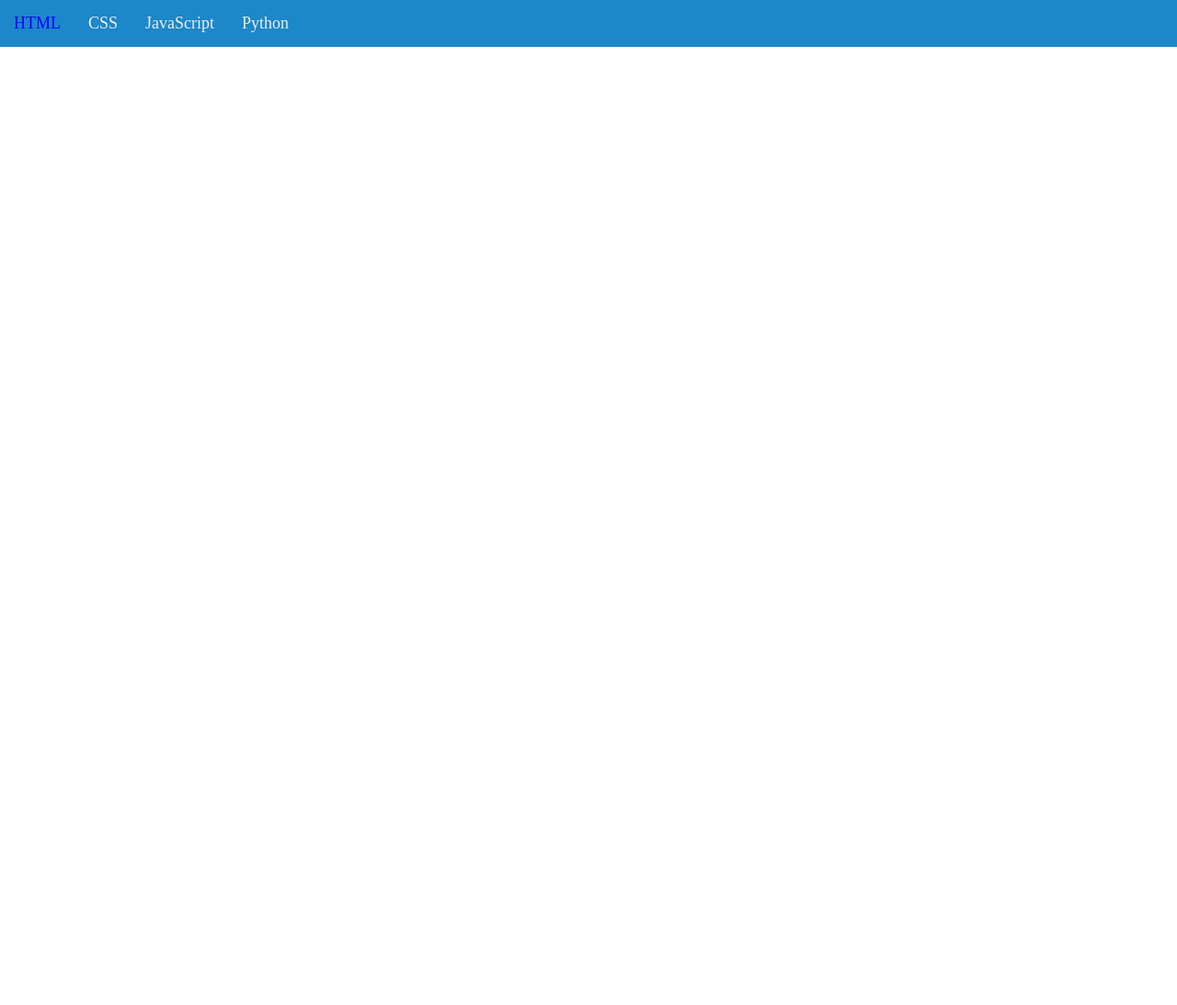
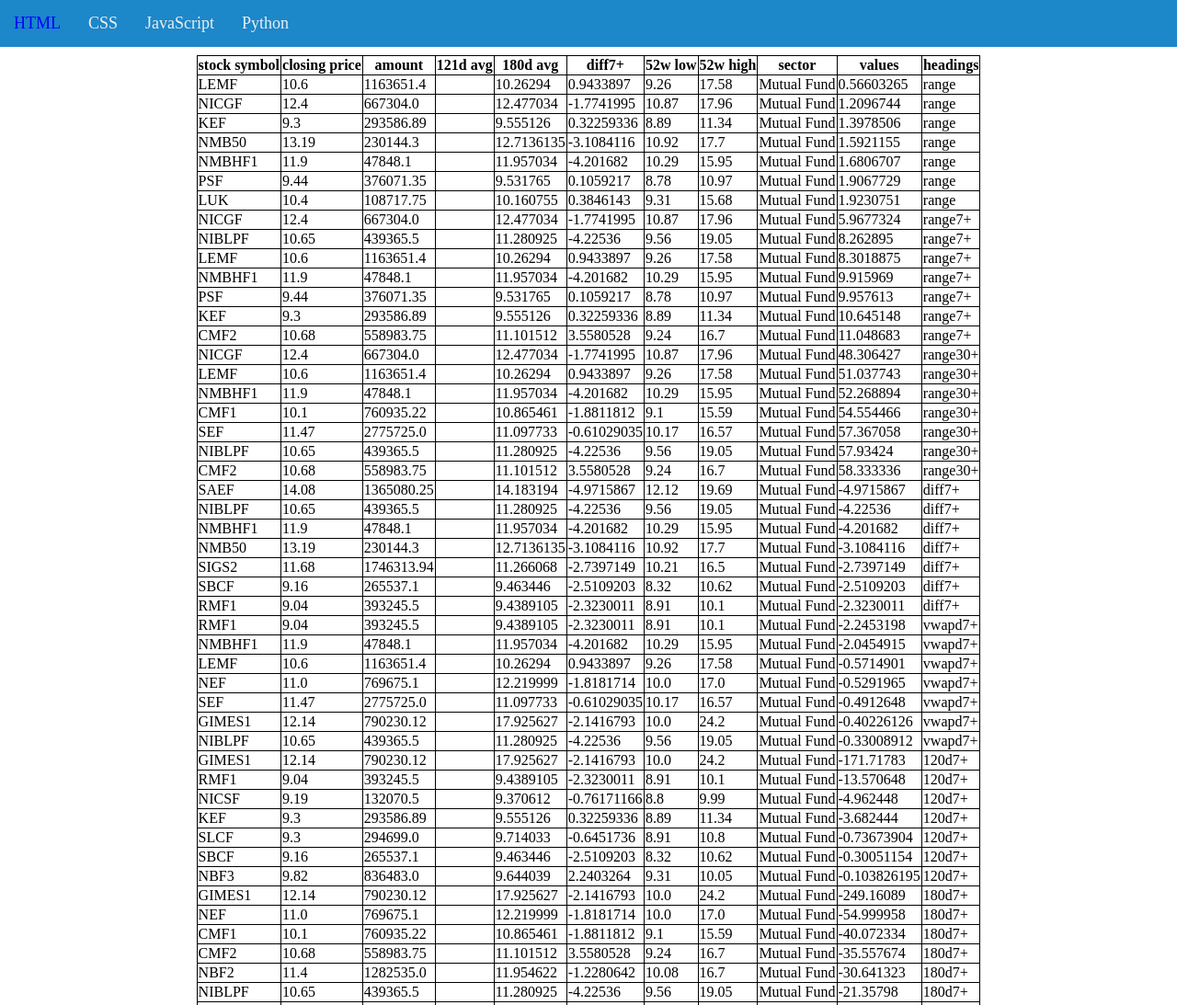
Before and after one commit to Shreedhar-Pokhrel/Shreedhar-Pokhrel.github.io, a plain HTML site: page index.html in a window 1280 px wide. Shown: the top 1093 px of the page at 92% size. Before the commit the page ends 800 px from the top, so only its background shows below. Drawn offline with nearby package versions, Linux system fonts and the light colour scheme; files whose address does not match are found by name.

Commit message:
Update index.html

```diff
--- a/index.html
+++ b/index.html
@@ -17,6 +17,11 @@
       <a href="/python/">Python</a>
     </nav>
 
+    <div id="base_table">
+    </div>
+
+
+
 
 
      <script src="https://d3js.org/d3.v7.min.js"></script>
```
